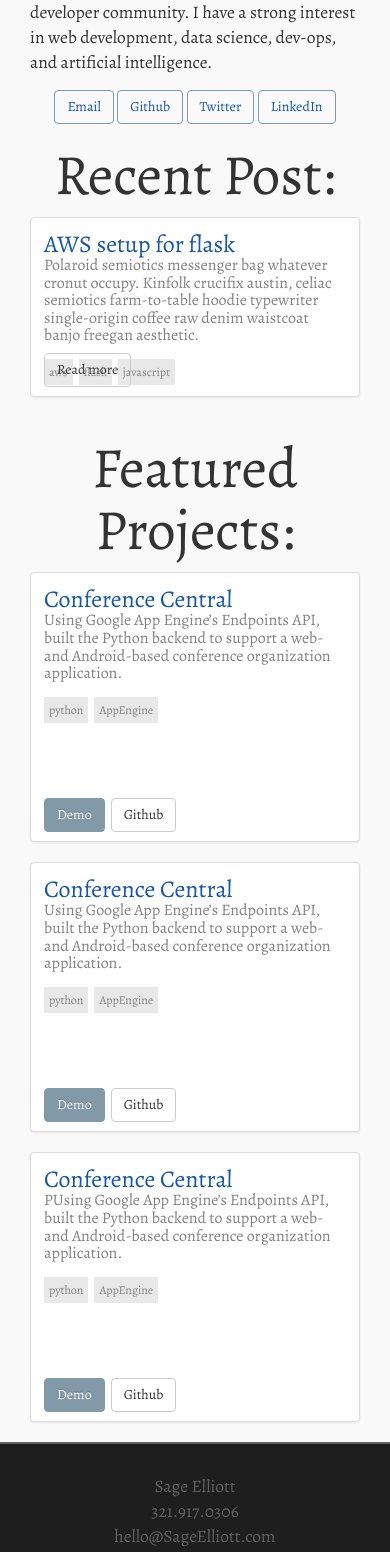
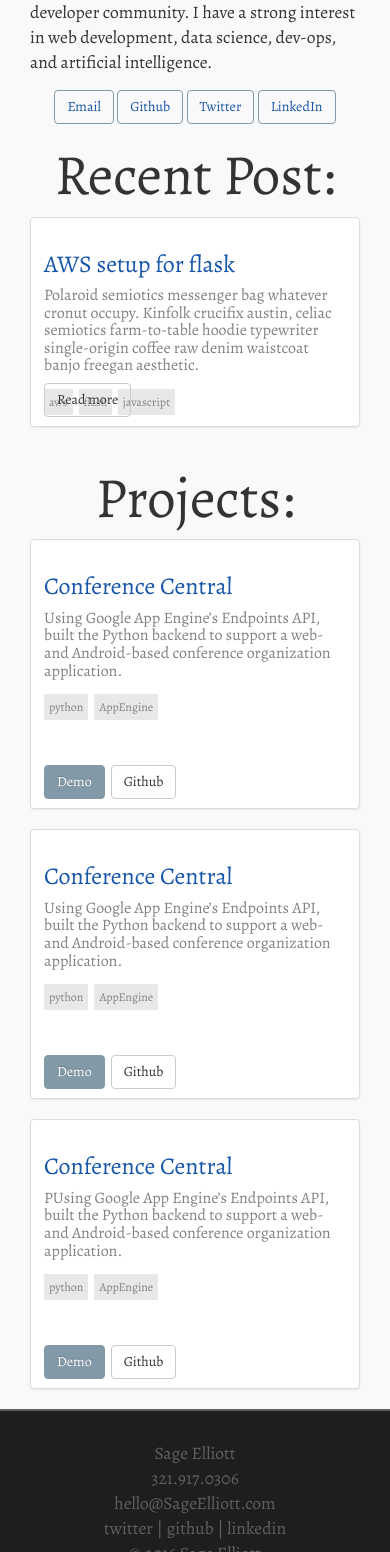
Before and after one commit to sagecodes/sage-blog, a Jekyll site: the page built from index.html, in a window 390 px wide. Shown: the part 411-1963 px from the top of the page. Built offline with Jekyll 4.4.1, drawn with Linux system fonts in a browser that asks for light colours; nearby versions of some CDN libraries; some web fonts are replaced.

Commit message:
Fix: responsive css media query closing. and fix post read more on index

```diff
--- a/css/responsive.css
+++ b/css/responsive.css
@@ -18,6 +18,8 @@
 
     .btn-wrapper {
     margin-bottom: 20px;
+
+}
 
 }
 
@@ -43,20 +45,38 @@
     }
 
 
+
+
+
+
     /* Portfolio
     ===========================================*/
     #portfolio {
         padding: 55px 30px 0;
     }
 
-}
+
     /* Contact
     ===========================================*/
 
     #contact h2 {
         margin-bottom: 80px;
     }
+
+
+
 }
+
+@media screen and (min-width: 1200px) {
+   .blog-btn-wrapper {
+    margin-bottom: 20px;
+
+}
+
+}
+
+
+
 
 @media screen and (min-width: 1700px) {
 
--- a/css/style.css
+++ b/css/style.css
@@ -169,7 +169,7 @@
 
 .post-thumbnail {
 
-    min-height: 170px;
+    min-height: 200px;
 }
 
 .post-section {
@@ -198,6 +198,12 @@
 }
 
 .btn-wrapper {
+    position:absolute;
+    bottom:0;
+    padding-bottom: 10px;
+}
+
+.blog-btn-wrapper {
     position:absolute;
     bottom:0;
     padding-bottom: 10px;
--- a/index.html
+++ b/index.html
@@ -48,7 +48,7 @@
                 <li>
                   <h2>
                     <div class="caption">
-                    <a class="post-link" href="{{ post.url | prepend: site.baseurl }}">{{ post.title }}</a>
+                    <h3><a class="post-link" href="{{ post.url | prepend: site.baseurl }}">{{ post.title }}</a></h3>
                     <div class="post_meta">
                       <span class="post_excerpt"> {{ post.excerpt }} </span>
 
@@ -58,7 +58,7 @@
                         {% endfor %}
                       {% endif %}
                       <br>
-                      <div class="btn-wrapper">
+                      <div class="blog-btn-wrapper">
                       <a class="btn btn-default" href="{{post.url | prepend: site.baseurl }}"> Read more</a>
                     </div>
                     </div>
@@ -76,8 +76,7 @@
 
 <!-- Display projects -->
 <section id="projects">
-
-  <h1>Featured Projects:</h1>
+  <h1 class="section-header">Projects:</h1>
   <div class="row">
 
    <ul class="post-list">
@@ -87,7 +86,7 @@
       <li>
         <h2>
           <div class="caption">
-          <a class="post-link" href="{{ post.url | prepend: site.baseurl }}">{{ post.title }}</a>
+          <h3><a class="post-link" href="{{ post.url | prepend: site.baseurl }}">{{ post.title }}</a></h3>
           <div class="post_meta">
             <span class="post_excerpt"> {{ post.excerpt }} </span>
 
--- a/projects.html
+++ b/projects.html
@@ -13,7 +13,7 @@
    <ul class="post-list">
     {% for post in site.categories.project %}
     <div class="col-sm-6 col-lg-4">
-      <div class="thumbnail">
+      <div class="thumbnail project-thumbnail">
       <li>
         <h2>
           <div class="caption">
```
